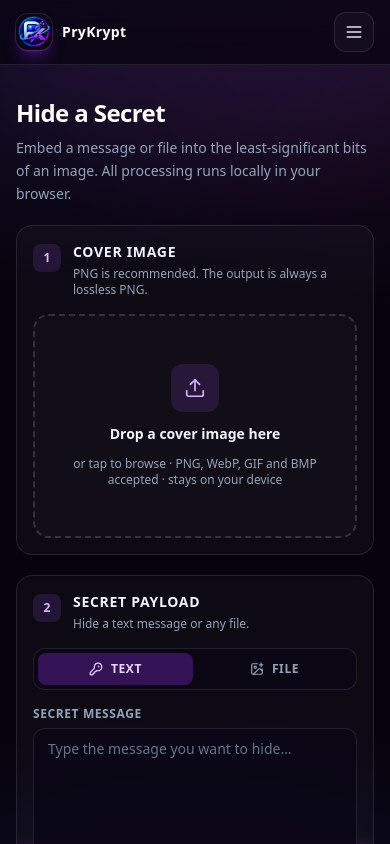
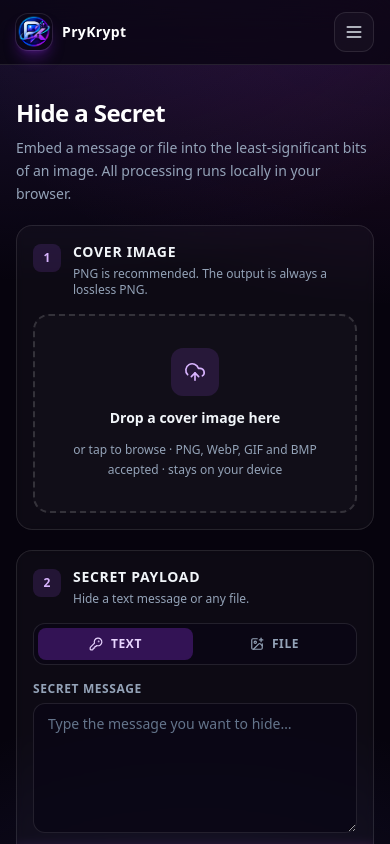
Before and after one commit to Praveenkanth2805/prykrypt, a Next.js app: page /hide in a window 390 px wide. Shown: the top 844 px of the page. Built offline with nearby package versions, Linux system fonts and the light colour scheme.

Commit message:
make image dropzone touch-friendly and mobile responsive

```diff
--- a/components/ImageDropzone.tsx
+++ b/components/ImageDropzone.tsx
@@ -1,6 +1,7 @@
 "use client";
 
 import { useRef, useState } from "react";
+import { UploadCloud } from "lucide-react";
 
 interface ImageDropzoneProps {
   onFile: (file: File) => void;
@@ -52,12 +53,12 @@ export default function ImageDropzone({
         if (!disabled) handleFiles(event.dataTransfer.files);
       }}
       className={[
-        "flex cursor-pointer flex-col items-center justify-center gap-3 rounded-2xl border-2 border-dashed px-6 py-12 text-center transition",
+        "flex min-h-[180px] cursor-pointer flex-col items-center justify-center gap-3 rounded-2xl border-2 border-dashed px-4 py-8 text-center transition sm:min-h-[220px] sm:px-6 sm:py-12",
         disabled
           ? "cursor-not-allowed border-white/10 opacity-60"
           : dragging
             ? "border-pry-400 bg-pry-500/10"
-            : "border-white/15 bg-white/[0.02] hover:border-pry-500/50 hover:bg-pry-500/5",
+            : "border-white/15 bg-white/[0.02] hover:border-pry-500/50 hover:bg-pry-500/5 active:border-pry-400 active:bg-pry-500/10",
       ].join(" ")}
     >
       <input
@@ -72,16 +73,14 @@ export default function ImageDropzone({
         }}
       />
 
-      <span className="flex h-12 w-12 items-center justify-center rounded-xl bg-pry-500/15 text-pry-300">
-        <svg width="22" height="22" viewBox="0 0 24 24" fill="none" stroke="currentColor" strokeWidth="1.8" strokeLinecap="round" strokeLinejoin="round">
-          <path d="M21 15v4a2 2 0 0 1-2 2H5a2 2 0 0 1-2-2v-4" />
-          <polyline points="17 8 12 3 7 8" />
-          <line x1="12" y1="3" x2="12" y2="15" />
-        </svg>
+      <span className="flex h-12 w-12 items-center justify-center rounded-xl bg-pry-500/15 text-pry-300 sm:h-14 sm:w-14">
+        <UploadCloud size={22} strokeWidth={1.8} />
       </span>
 
-      <span className="text-sm font-semibold text-slate-100">{title}</span>
-      {hint ? <span className="max-w-sm text-xs text-slate-400">{hint}</span> : null}
+      <span className="text-sm font-semibold text-slate-100 sm:text-base">{title}</span>
+      {hint ? (
+        <span className="max-w-sm text-xs leading-relaxed text-slate-400 sm:text-sm">{hint}</span>
+      ) : null}
     </div>
   );
 }
```
